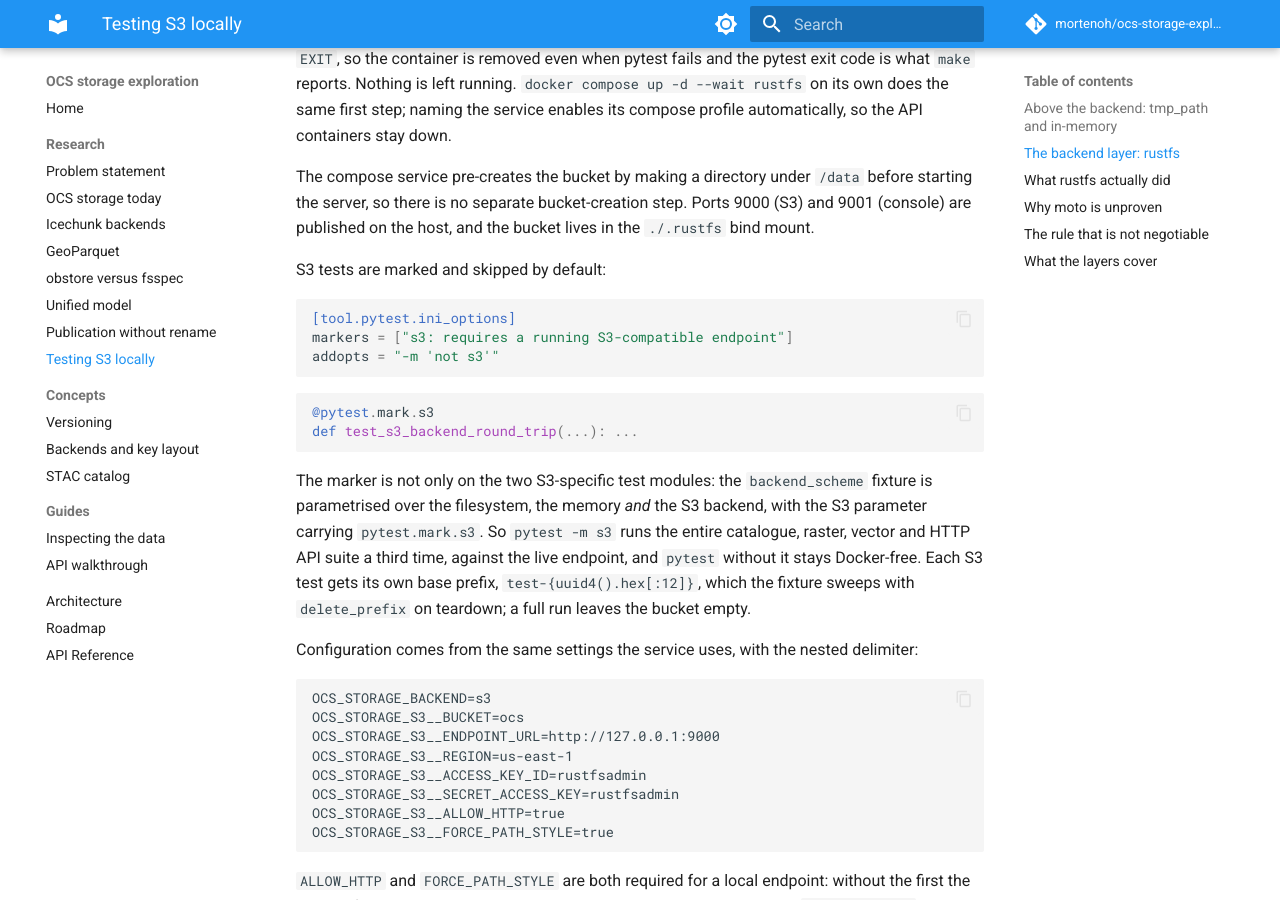
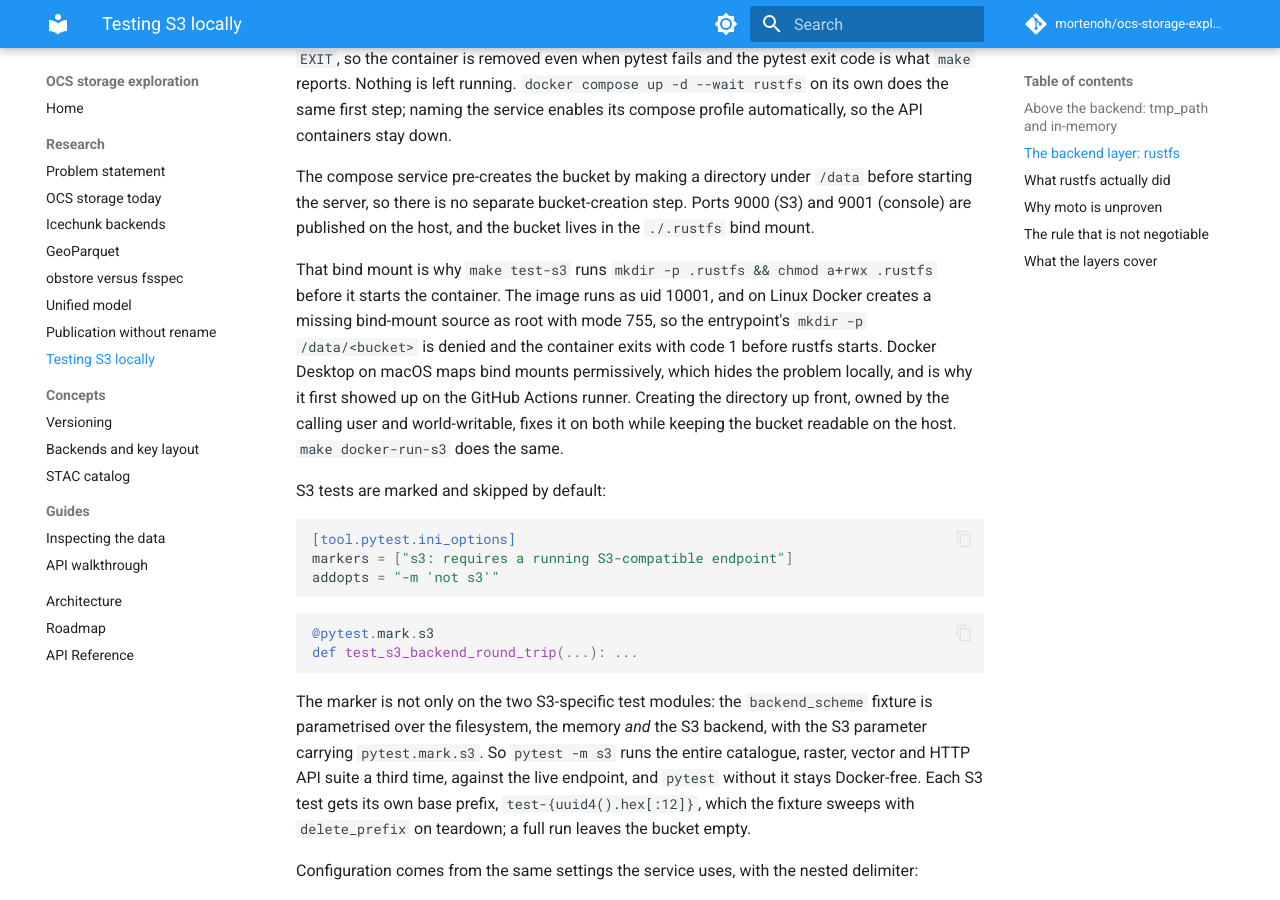
Before and after one commit to mortenoh/ocs-storage-exploration, an MkDocs documentation site: the page built from docs/research/testing-s3-locally.md, in a window 1280 px wide and 900 px high, scrolled down 1178 px. Built offline with MkDocs 1.6.1 and Material for MkDocs 9.7.7, drawn with Linux system fonts in a browser that asks for light colours; comment, search, counter and statistics services are not loaded.

Commit message:
ci: make the rustfs bind mount writable before starting the container
rustfs runs as uid 10001 and Linux Docker creates a missing bind-mount source
as root, so the entrypoint could not create the bucket on the CI runner.

```diff
--- a/docs/research/testing-s3-locally.md
+++ b/docs/research/testing-s3-locally.md
@@ -57,6 +57,16 @@ The compose service pre-creates the bucket by making a directory under `/data`
 before starting the server, so there is no separate bucket-creation step.
 Ports 9000 (S3) and 9001 (console) are published on the host, and the bucket
 lives in the `./.rustfs` bind mount.
+
+That bind mount is why `make test-s3` runs `mkdir -p .rustfs && chmod a+rwx
+.rustfs` before it starts the container. The image runs as uid 10001, and on
+Linux Docker creates a missing bind-mount source as root with mode 755, so the
+entrypoint's `mkdir -p /data/<bucket>` is denied and the container exits with
+code 1 before rustfs starts. Docker Desktop on macOS maps bind mounts
+permissively, which hides the problem locally, and is why it first showed up on
+the GitHub Actions runner. Creating the directory up front, owned by the calling
+user and world-writable, fixes it on both while keeping the bucket readable on
+the host. `make docker-run-s3` does the same.
 
 S3 tests are marked and skipped by default:
 
```
Also changed, not shown: docs/concepts/backends-and-layout.md (+4 -0 lines), 1 other file.
